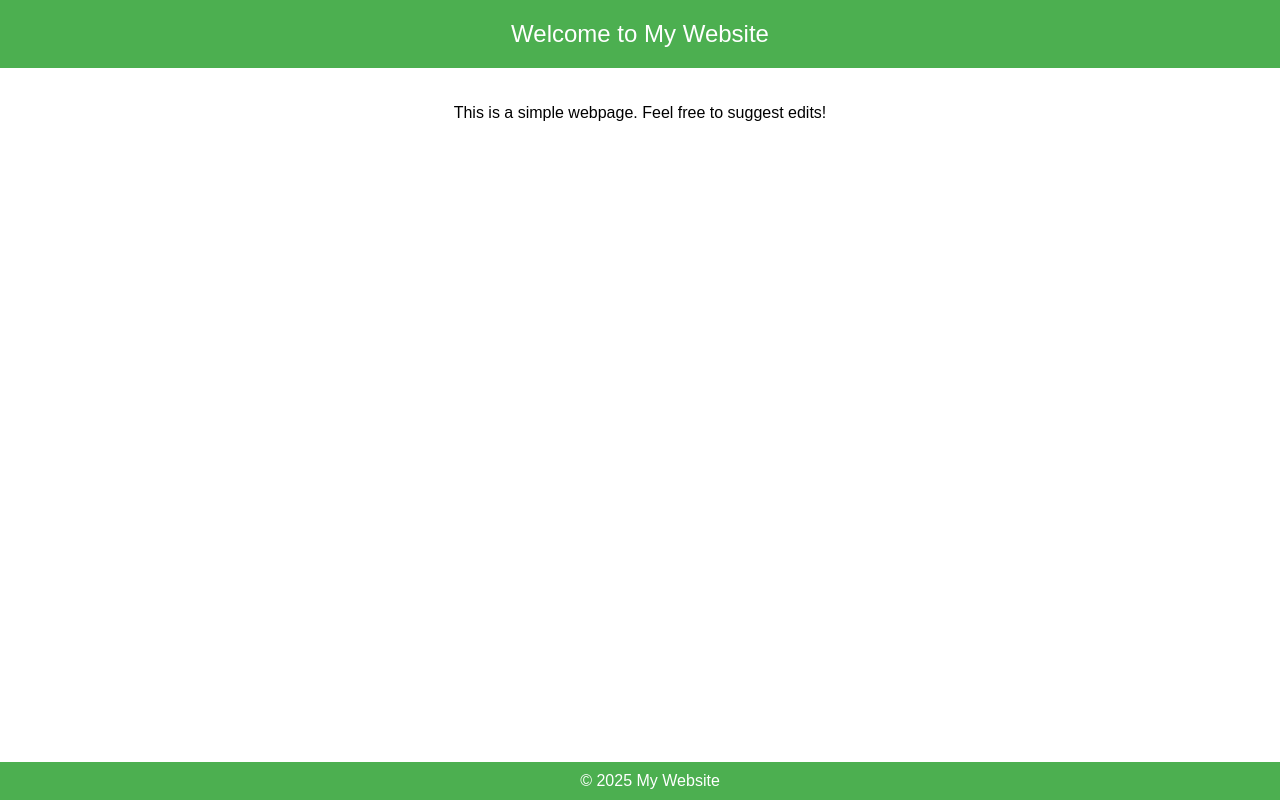
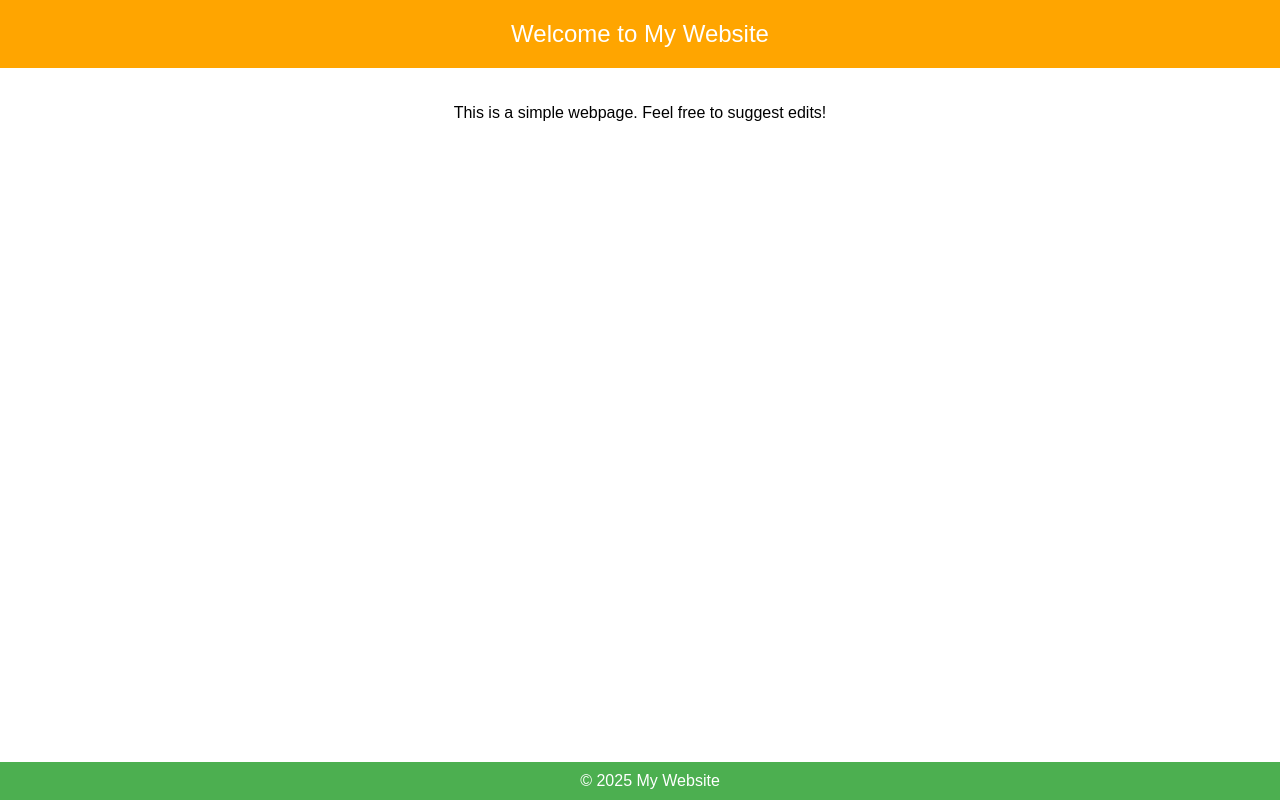
Before and after one commit to Abziii90/Website-3, a plain HTML site: page index.html in a window 1280 px wide. Drawn offline with Linux system fonts and the light colour scheme.

Commit message:
Update index.html

```diff
--- a/index.html
+++ b/index.html
@@ -12,7 +12,7 @@
             text-align: center;
         }
         header {
-            background-color: #4CAF50;
+            background-color: #FFA500;
             color: white;
             padding: 20px;
             font-size: 24px;
@@ -20,6 +20,7 @@
         main {
             padding: 20px;
         }
+
         footer {
             background-color: #4CAF50;
             color: white;
```
